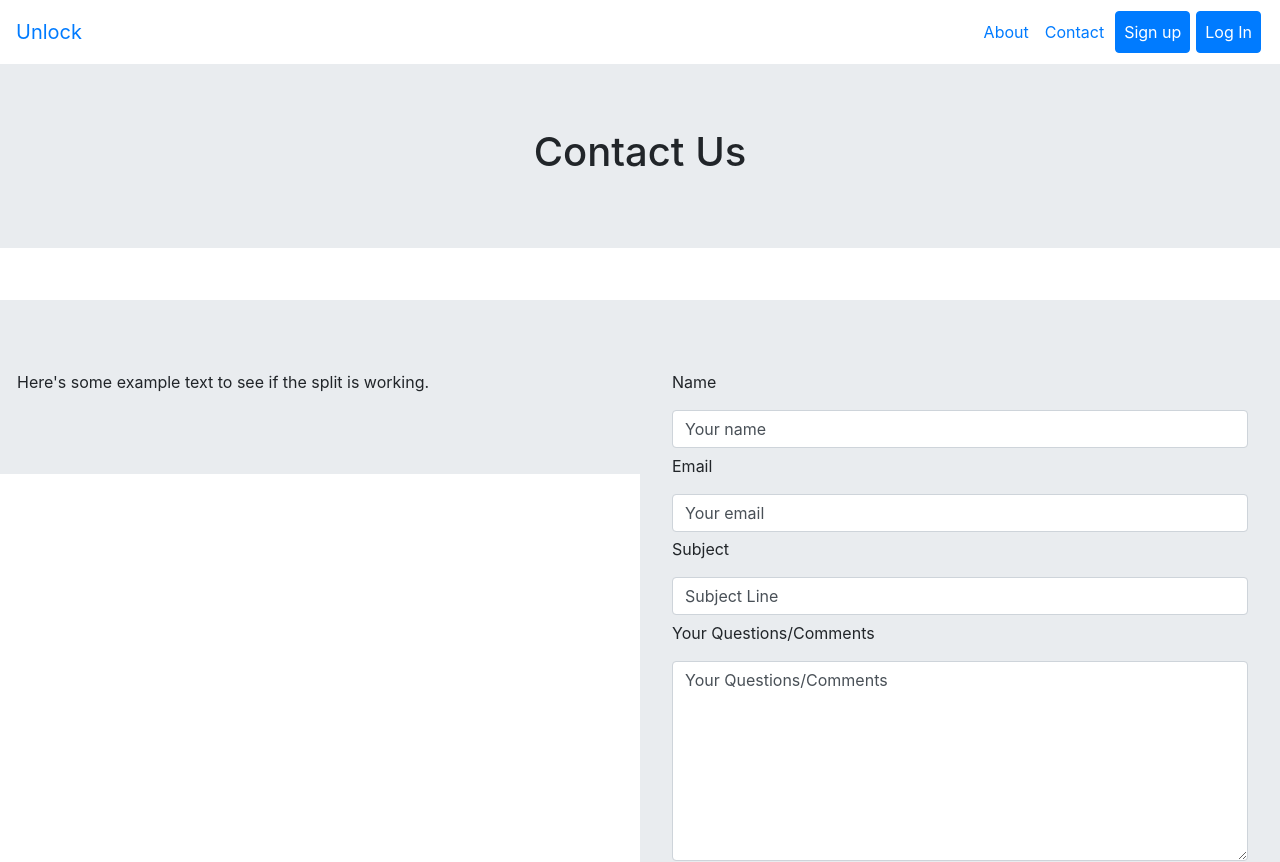
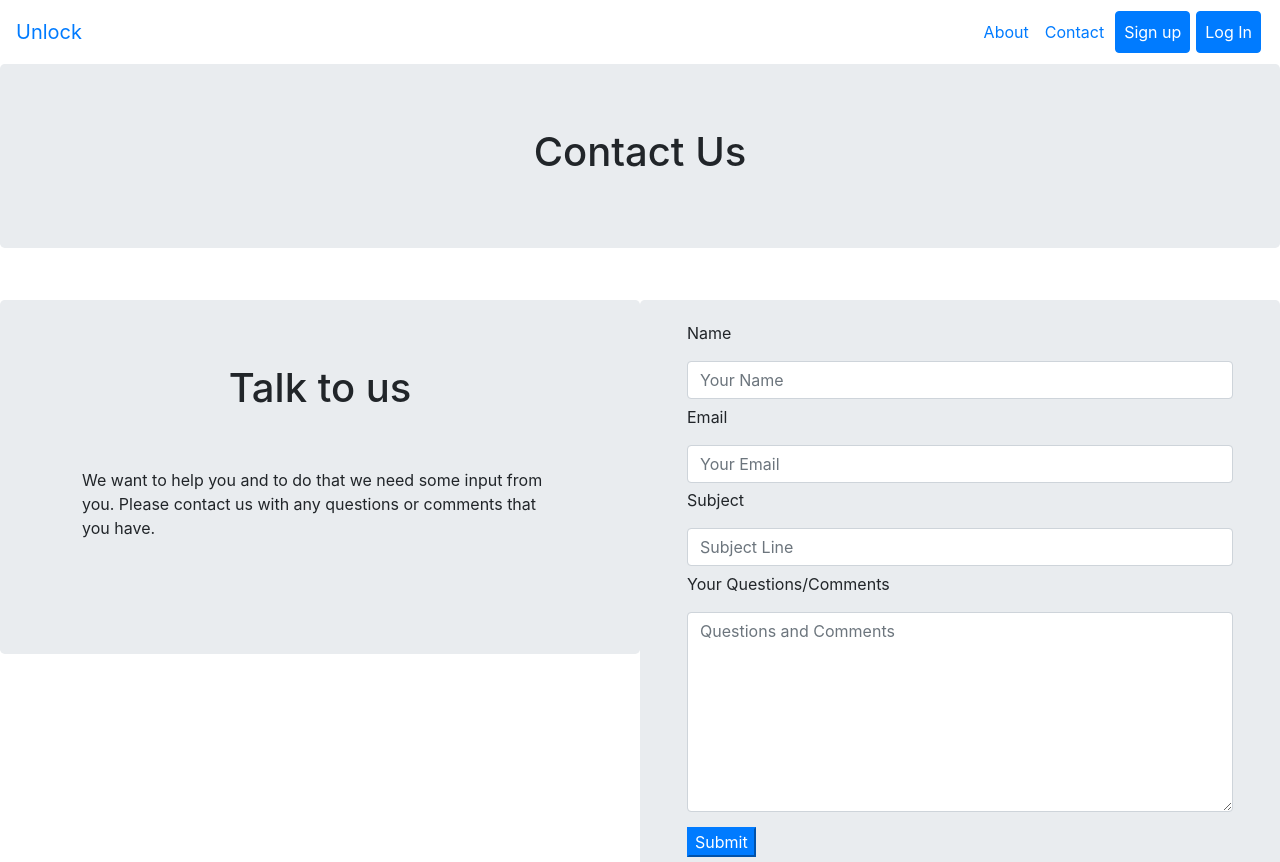
Before and after one commit to koogordo/ag-vis-ui, an Angular app: page /contact in a window 1280 px wide. Shown: the top 862 px of the page. Built offline with nearby package versions, Linux system fonts and the light colour scheme.

Commit message:
email works!!!!

```diff
--- a/angular.json
+++ b/angular.json
@@ -25,7 +25,8 @@
             ],
             "scripts": [
               "node_modules/jquery/dist/jquery.min.js",
-              "node_modules/bootstrap/dist/js/bootstrap.min.js"
+              "node_modules/bootstrap/dist/js/bootstrap.min.js",
+              "src/assets/email.js"
             ]
           },
           "configurations": {
--- a/package.json
+++ b/package.json
@@ -26,8 +26,8 @@
     "@types/jquery": "^3.3.22",
     "bootstrap": "^4.1.3",
     "core-js": "^2.5.4",
+    "emailjs-com": "^2.3.2",
     "jquery": "^3.3.1",
-    "nodemailer": "^4.6.8",
     "rxjs": "~6.3.3",
     "vis": "^4.21.0",
     "zone.js": "~0.8.26"
--- a/src/app/contact/contact.component.css
+++ b/src/app/contact/contact.component.css
@@ -7,12 +7,27 @@ textarea{
 .btn-primary{
    margin-top: 15px;
 }
+.row{
+   margin-left: 0;
+   margin-right: 0;
+}
 .split {
    height: 100%;
    width: 50%;
    float: left;
    overflow-x: hidden;
    padding-top: 20px;
+ }
+ #info{
+    margin: 50px;
+ }
+
+.mt-lg{
+   padding-top: 1rem;
+}
+
+ .h1{
+    text-align: center;
  }
 
  /* Control the left side */
--- a/src/app/contact/contact.component.html
+++ b/src/app/contact/contact.component.html
@@ -1,7 +1,7 @@
 <section class="cover">
   <div class="cover-banner">
     <div class="row">
-      <div class="jumbotron mt-lg container-fluid">
+      <div class="jumbotron container-fluid">
         <h1 class="text-center">
           Contact Us
         </h1>
@@ -9,9 +9,10 @@
     </div>
     <div class="split left">
       <div class="row">
-        <div class="jumbotron mt-lg container-fluid">
-          <p>
-            Here's some example text to see if the split is working.
+        <div class="jumbotron container-fluid">
+          <h1 class="h1">Talk to us</h1>
+          <p id="info">
+            We want to help you and to do that we need some input from you. Please contact us with any questions or comments that you have.
           </p>
         </div>
       </div>
@@ -23,25 +24,25 @@
             <p>
               Name
             </p>
-            <input type="text" name="Username" class="input form-control" [(ngModel)] = "Username">
+            <input type="text" name="Username" class="input form-control" [(ngModel)] = "Username" placeholder="Your Name">
           </div>
           <div class="col-lg-12 col-md-12 col-sm-12">
             <p>
               Email
             </p>
-            <input type="email" name="Useremail" class="input form-control" [(ngModel)] = "Useremail">
+            <input type="email" name="Useremail" class="input form-control" [(ngModel)] = "Useremail" placeholder="Your Email">
           </div>
           <div class="col-lg-12 col-md-12 col-sm-12">
               <p>
                 Subject
               </p>
-              <input type="text" name="Subject" class="input form-control" [(ngModel)] = "Subject">
+              <input type="text" name="Subject" class="input form-control" [(ngModel)] = "Subject" placeholder="Subject Line">
             </div>
           <div class="col-lg-12 col-md-12 col-sm-12">
             <p>
               Your Questions/Comments
             </p>
-            <textarea class="textarea form-control" name="complaint" [(ngModel)] = "complaint"></textarea>
+            <textarea class="textarea form-control" name="complaint" [(ngModel)] = "complaint" placeholder="Questions and Comments"></textarea>
           </div>
           <div class="col-lg-12 col-md-12 col-sm-12">
             <button class="btn-primary" (click)="submit_button()">
--- a/src/app/contact/contact.component.ts
+++ b/src/app/contact/contact.component.ts
@@ -1,4 +1,7 @@
 import { Component, OnInit } from '@angular/core';
+
+declare function emailer(a, b, c, d): any;
+
 @Component({
   selector: 'app-contact',
   templateUrl: './contact.component.html',
@@ -6,10 +9,11 @@ import { Component, OnInit } from '@angular/core';
 })
 export class ContactComponent implements OnInit {
 
-  public Username = 'Your name';
-  public Useremail = 'Your email';
-  public Subject = 'Subject Line';
-  public complaint = 'Your Questions/Comments';
+  public Username = '';
+  public Useremail = '';
+  public Subject = '';
+  public complaint = '';
+
 
   constructor() { }
 
@@ -17,6 +21,7 @@ export class ContactComponent implements OnInit {
   }
 
   public submit_button() {
-    alert(this.Username);
+    emailer(this.Useremail, this.Subject, this.Username, this.complaint);
+    alert('Email Sent');
   }
 }
--- /dev/null
+++ b/src/assets/email.js
@@ -0,0 +1,12 @@
+function emailer(reply, sub, from, message) {
+    var template_params = {
+        "reply_to": reply,
+        "subject": sub,
+        "from_name": from,
+        "message_html": message
+      }
+
+    var service_id = "default_service";
+    var template_id = "template_kECBpEp3";
+    emailjs.send(service_id,template_id,template_params);
+}
--- a/src/index.html
+++ b/src/index.html
@@ -9,6 +9,12 @@
   <meta name="viewport" content="width=device-width, initial-scale=1">
   <link rel="icon" type="image/x-icon" href="favicon.ico">
   <link href="https://fonts.googleapis.com/css?family=Roboto" rel="stylesheet">
+  <script type="text/javascript" src="https://cdn.emailjs.com/sdk/2.3.2/email.min.js"></script>
+  <script type="text/javascript">
+    (function(){
+        emailjs.init("user_68tWDqM6vFQ9NsCKPwxqA");
+    })();
+  </script>
 </head>
 
 <body>
```
Also changed, not shown: 1 other file (tests, documents, lock files or other folders).
